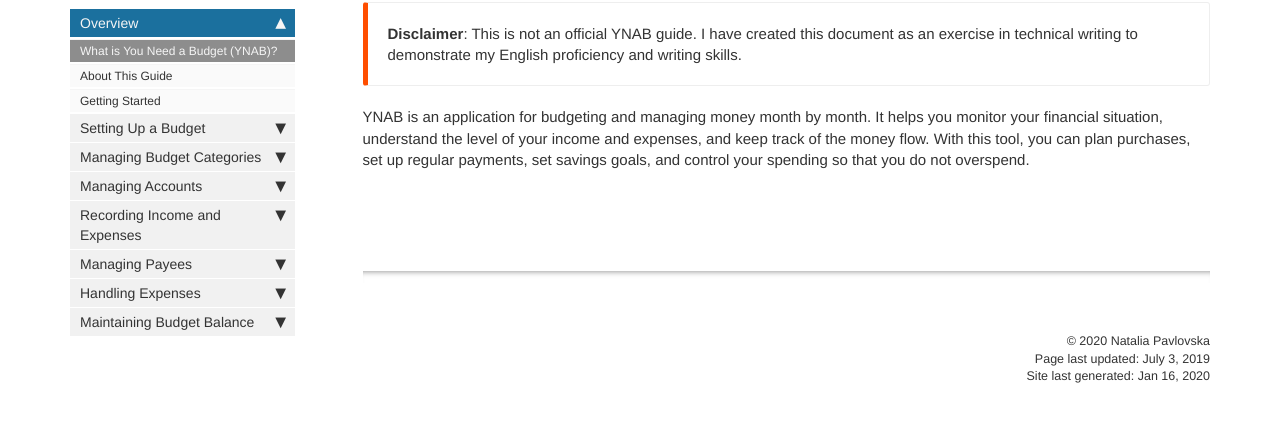
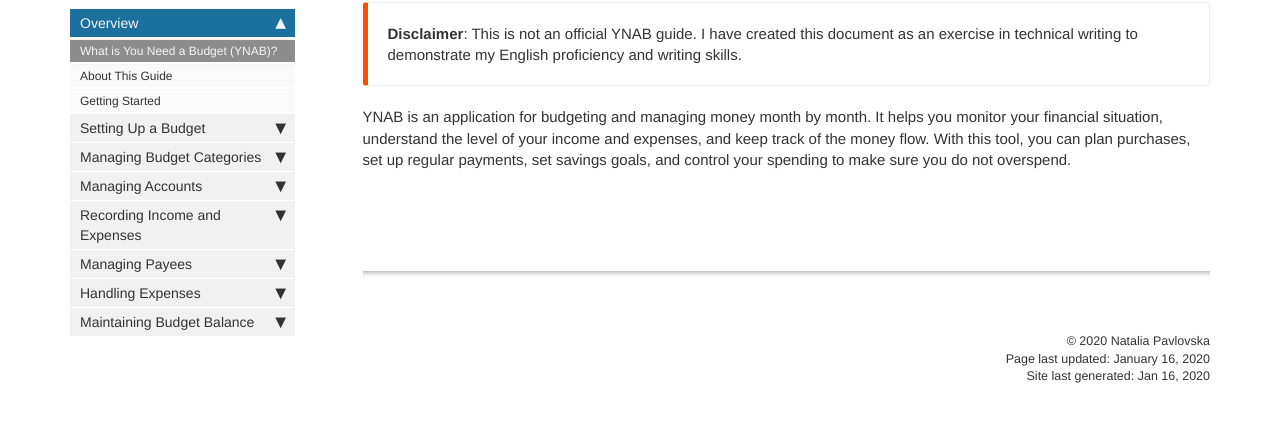
Before and after one commit to npavlovska/unofficial-YNAB-guide, a Jekyll site: the page built from index.md, in a window 1280 px wide. Shown: the part 149-571 px from the top of the page. Built offline with Jekyll 4.4.1, drawn with Linux system fonts in a browser that asks for light colours; our own code applies the rules of GitHub Pages for plain Markdown files; comment, search, counter and statistics services are not loaded.

```diff
--- a/index.md
+++ b/index.md
@@ -1,7 +1,7 @@
 ---
 title: What is You Need a Budget (YNAB)?
 keywords: unofficial YNAB guide, technical writing exercise
-last_updated: July 3, 2019
+last_updated: January 16, 2020
 disclaimer: "This is not an official YNAB guide. I have created this document to demonstrate my technical writing skills."
 topnav: topnav
 sidebar: mydoc_sidebar
@@ -10,6 +10,6 @@ permalink: index.html
 
 {% include callout.html content="**Disclaimer**: This is not an official YNAB guide. I have created this document as an exercise in technical writing to demonstrate my English proficiency and writing skills." type="primary" %}
 
-YNAB is an application for budgeting and managing money month by month. It helps you monitor your financial situation, understand the level of your income and expenses, and keep track of the money flow. With this tool, you can plan purchases, set up regular payments, set savings goals, and control your spending so that you do not overspend.
+YNAB is an application for budgeting and managing money month by month. It helps you monitor your financial situation, understand the level of your income and expenses, and keep track of the money flow. With this tool, you can plan purchases, set up regular payments, set savings goals, and control your spending to make sure you do not overspend.
 
 {% include links.html %}
```
Also changed, not shown: pages/mydoc/mydoc_getting_started.md (+2 -2 lines).
